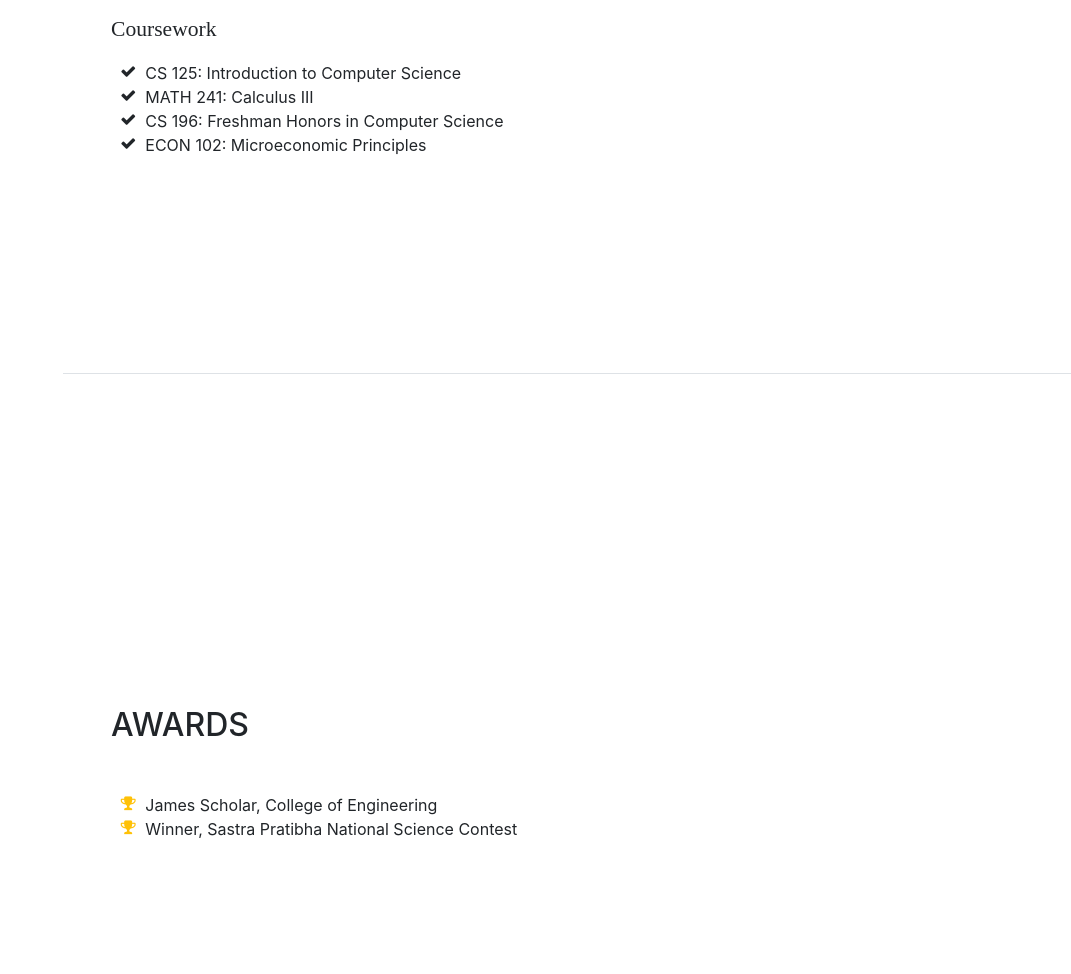
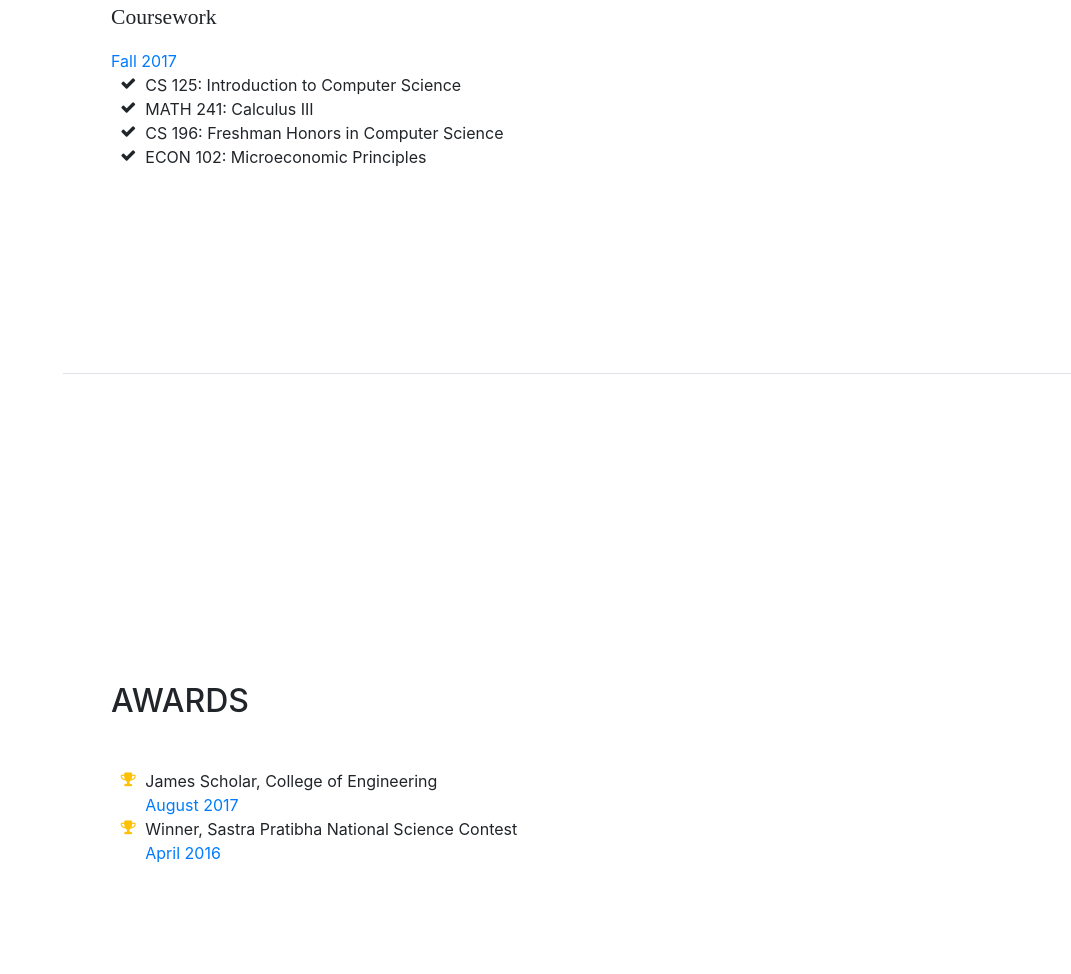
Before and after one commit to diproray/diproray.github.io, a website with bundled scripts: page index.html in a window 1280 px wide. Shown: the part 2826-3800 px from the top of the page, without its empty margins (209-1280 px from the left). Built offline with nearby package versions, Linux system fonts and the light colour scheme.

Commit message:
Time and details added/updated.

```diff
--- a/index.html
+++ b/index.html
@@ -166,8 +166,8 @@
             <div class="resume-content mr-auto">
               <h3 class="mb-0">Abu Dhabi Indian School</h3>
               <div class="subheading mb-3">Science Stream</div>
+              <p>Salutatorian</p>
               <p>Percentage: 97.4/100</p>
-              <p>Class Rank: 2/180</p>
             </div>
             <div class="resume-date text-md-right">
               <span class="text-primary">September 2007 - March 2017</span>
@@ -204,6 +204,9 @@
           </ul>
 
           <div class="subheading mb-3">Coursework</div>
+          <div class="resume-date text-md-left">
+            <span class="text-primary">Fall 2017</span>
+          </div>
           <ul class="fa-ul mb-0">
             <li>
               <i class="fa-li fa fa-check"></i>
@@ -236,9 +239,15 @@
             <li>
               <i class="fa-li fa fa-trophy text-warning"></i>
               James Scholar, College of Engineering</li>
+              <div class="resume-date text-md-left">
+                <span class="text-primary">August 2017</span>
+              </div>
             <li>
               <i class="fa-li fa fa-trophy text-warning"></i>
               Winner, Sastra Pratibha National Science Contest</li>
+              <div class="resume-date text-md-left">
+                <span class="text-primary">April 2016</span>
+              </div>
           </ul>
         </div>
       </section>
```
